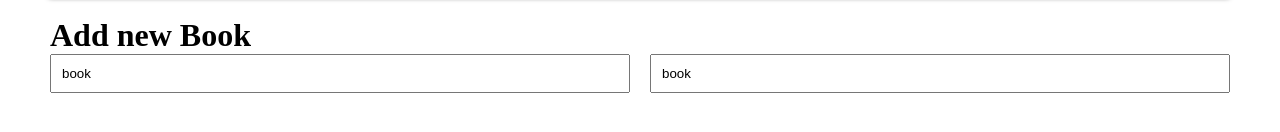
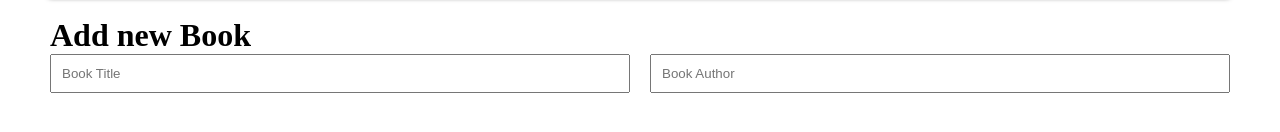
Before and after one commit to wuyepabdul/Bookstore, a React (Create React App) app: page / in a window 1280 px wide. Shown: the part 748-880 px from the top of the page. Built offline with nearby package versions, Linux system fonts and the light colour scheme.

Commit message:
Remove default input values

```diff
--- a/src/components/Form.js
+++ b/src/components/Form.js
@@ -5,10 +5,10 @@ const Form = () => (
     <h1> Add new Book </h1>
     <form className="form-container">
       <div className="form-input">
-        <input type="text" name="book" className="input-field" value="book" placeholder="Book Title" />
+        <input type="text" name="book" className="input-field" placeholder="Book Title" />
       </div>
       <div className="form-input select-input">
-        <input type="text" name="author" className="input-field" value="book" placeholder="Book Author" />
+        <input type="text" name="author" className="input-field" placeholder="Book Author" />
       </div>
     </form>
   </div>
```
